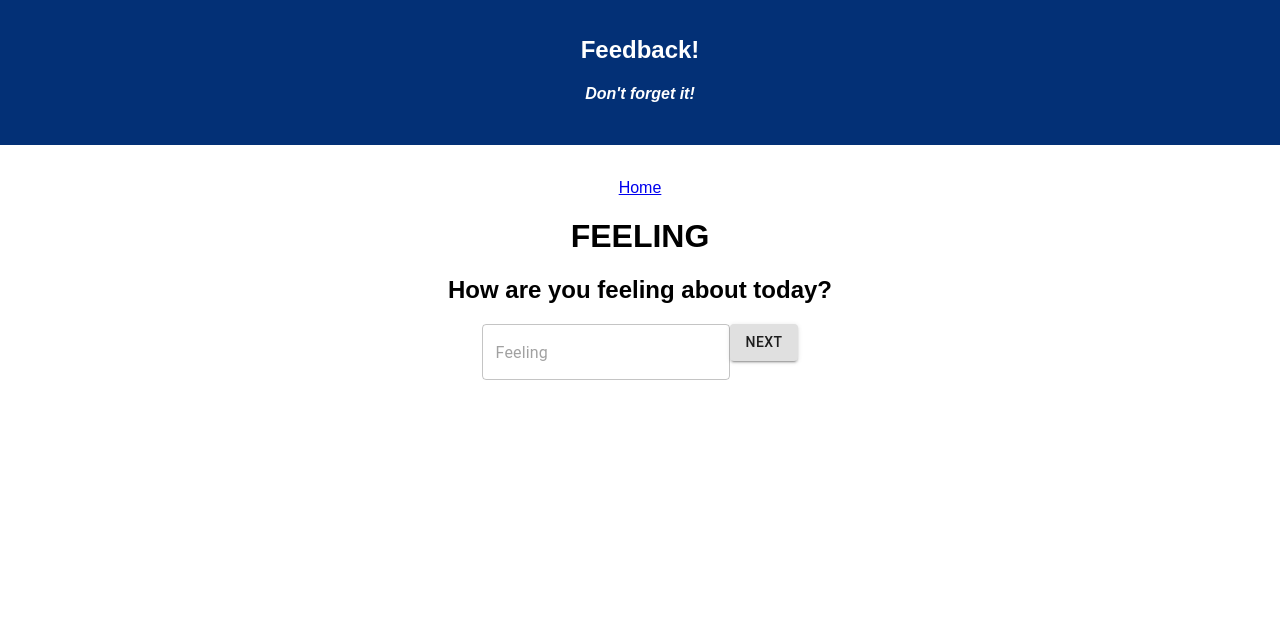
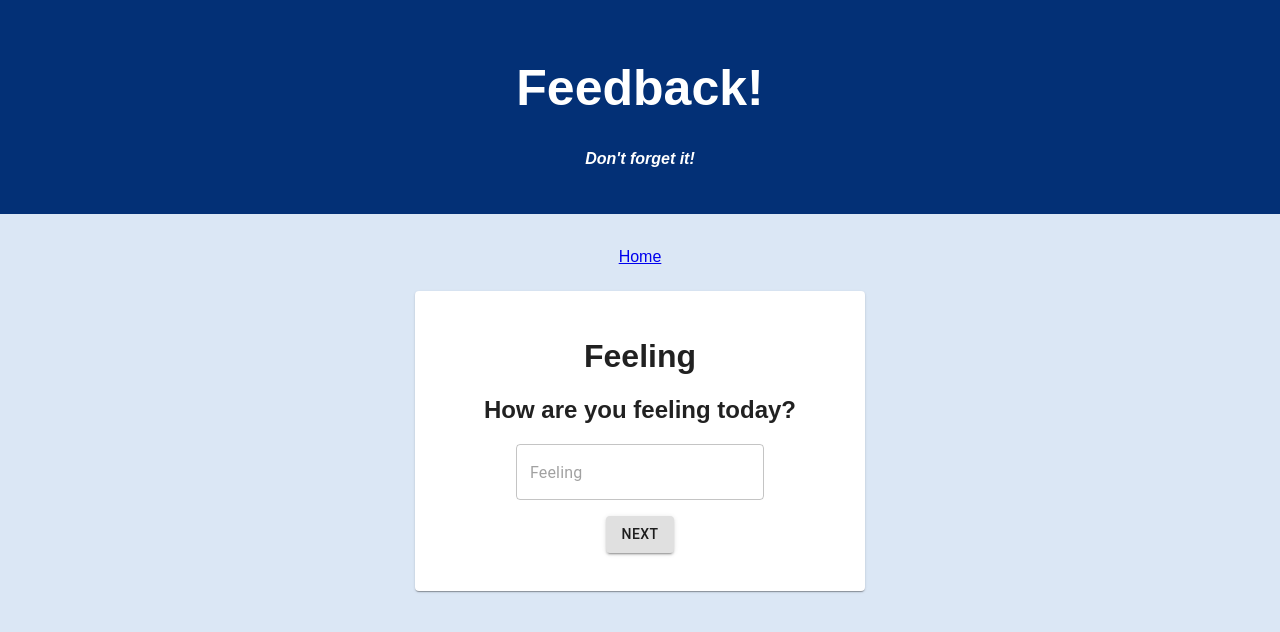
Before and after one commit to jamie-anne-white/redux-feedback-loop, a React app: page / in a window 1280 px wide. Built offline with nearby package versions, Linux system fonts and the light colour scheme.

Commit message:
All pages have MaterialUI styling

```diff
--- a/src/components/App/App.css
+++ b/src/components/App/App.css
@@ -1,18 +1,27 @@
 .App {
   text-align: center;
+  background-color: #dbe7f5
 }
 
 .App-header {
   background-color: #033076;
-  min-height: 70px;
-  padding: 20px;
+  min-height: 75px;
+  padding: 25px;
   color: white;
 }
 
-.App-title {
-  font-size: 1.5em;
+.App-header h1, h4 {
+  background-color: #033076;
 }
 
+.App-title {
+  font-size: 50px;
+}
 .App-intro {
-  font-size: large;
+  font-size: larger;
 }
+
+
+body {
+  background-color: #dbe7f5
+}
--- /dev/null
+++ b/src/components/Comments/Comments.css
@@ -0,0 +1,20 @@
+#paper {
+    height: 250px;
+    width: 400px;
+    margin: 0 auto;
+    padding: 25px;
+    margin-top: 25px;
+    background-color: white;
+}
+
+.container {
+    background-color: #dbe7f5;
+    height: 100%;
+    padding: 0;
+    margin: 0;
+}
+
+.submitBtn {
+    margin-top: 1em;
+    display: block;
+}
--- a/src/components/Comments/Comments.jsx
+++ b/src/components/Comments/Comments.jsx
@@ -2,6 +2,9 @@ import React, { Component } from 'react';
 import { connect } from 'react-redux';
 import Button from '@material-ui/core/Button'
 import { TextField } from '@material-ui/core';
+import Paper from '@material-ui/core/Paper';
+import './Comments.css'
+
 
 
 
@@ -20,16 +23,18 @@ class Comments extends Component {
   }
   render() {
     return (
-      <div>
-
-        <h1>COMMENTS</h1>
-        <h2>Any comments or thoughts you would like to share?</h2>
-        <form onSubmit={this.submitComments}>
+      <div className='container'>
+        <Paper id='paper'>
+        <h1>Comments</h1>
+        <h2>Any comments you want to share?</h2>
+       <form onSubmit={this.submitComments}>
           <TextField multiline variant="outlined" type='text' placeholder='Comments'
-            onChange={(event) => this.setState({ comments: event.target.value })} />
+          onChange={(event) => this.setState({comments: event.target.value})} />
+          <div className='submitBtn' >
           <Button variant="contained" type="submit">Next</Button>
-        </form>
-
+          </div>
+          </form>
+          </Paper>
       </div>
     );
   }
--- /dev/null
+++ b/src/components/Edit/Edit.css
@@ -0,0 +1,20 @@
+#paper {
+    height: 250px;
+    width: 400px;
+    margin: 0 auto;
+    padding: 25px;
+    margin-top: 25px;
+    background-color: white;
+}
+
+.container {
+    background-color: #dbe7f5;
+    height: 100%;
+    padding: 0;
+    margin: 0;
+}
+
+.submitBtn {
+    margin-top: 1em;
+    display: block;
+}
--- a/src/components/Edit/Edit.jsx
+++ b/src/components/Edit/Edit.jsx
@@ -3,6 +3,8 @@ import { connect } from 'react-redux';
 import axios from 'axios';
 import Button from '@material-ui/core/Button';
 import TextField from '@material-ui/core/TextField';
+import Paper from '@material-ui/core/Paper';
+import './Edit.css';
 
 class Edit extends Component {
 
@@ -43,7 +45,7 @@ class Edit extends Component {
         if (this.state.feeling === "" || this.state.understanding === "" || this.state.support === "") {
             alert('please complete all fields')
         } else {
-            this.props.dispatch({type: 'ADD_EDITED_FEEDBACK', payload: this.state.feedback})
+            this.props.dispatch({ type: 'ADD_EDITED_FEEDBACK', payload: this.state.feedback })
             this.setState({
                 ...this.state,
                 viewSubmit: true
@@ -53,10 +55,11 @@ class Edit extends Component {
 
     render() {
         return (
-            <div>
+            <div className="container">
                 <h2>Edit Your Feedback</h2>
 
-                    {/* Material UI labels added in */}
+                <Paper id='paper'>
+
                     <TextField label="feeling" variant="outlined" type='number' defaultValue={this.props.reduxState.feedbackReducer.feeling} min="1" max="10"
                         onChange={(event) => this.setState({ feeling: event.target.value })} />
                     <TextField label="understanding" variant="outlined" type='number' defaultValue={this.props.reduxState.feedbackReducer.understanding} min="1" max="10"
@@ -66,10 +69,14 @@ class Edit extends Component {
                     <TextField multiline label="comments" variant="outlined" type='text' defaultValue={this.props.reduxState.feedbackReducer.comments}
                         onChange={(event) => this.setState({ comments: event.target.value })} />
 
-                    {/* need to make this conditionally render */}
+
+                    <div className='submitBtn' >
+                        {/* Conditionally render done button or submit button */}
                         {this.state.viewSubmit ? <Button variant="contained" color="primary" onClick={this.submitFeedback}>Submit</Button> :
                             <Button variant="contained" onClick={(event) => this.closeEditor(event)}>Done</Button>}
 
+                    </div>
+                </Paper>
             </div>
         );
     }
--- /dev/null
+++ b/src/components/Feeling/Feeling.css
@@ -0,0 +1,20 @@
+#paper {
+    height: 250px;
+    width: 400px;
+    margin: 0 auto;
+    padding: 25px;
+    margin-top: 25px;
+    background-color: white;
+}
+
+.container {
+    background-color: #dbe7f5;
+    height: 100%;
+    padding: 0;
+    margin: 0;
+}
+
+.submitBtn {
+    margin-top: 1em;
+    display: block;
+}
--- a/src/components/Feeling/Feeling.jsx
+++ b/src/components/Feeling/Feeling.jsx
@@ -2,6 +2,8 @@ import React, { Component } from 'react';
 import { connect } from 'react-redux';
 import Button from '@material-ui/core/Button'
 import TextField from '@material-ui/core/TextField';
+import Paper from '@material-ui/core/Paper';
+import './Feeling.css'
 
 
 class Feeling extends Component {
@@ -19,17 +21,18 @@ class Feeling extends Component {
 
   render() {
     return (
-      <div>
-
-        <h1>FEELING</h1>
-        <h2>How are you feeling about today?</h2>
-        <form onSubmit={this.submitFeelings}>
-        <TextField variant="outlined" required type='number' placeholder='Feeling' min="1" max="10"
-            onChange={(event) => this.setState({ feelings: event.target.value })} />
+      <div className="container">
+      <Paper id='paper'>
+          <h1>Feeling</h1>
+          <h2>How are you feeling today?</h2>
+          <form onSubmit={this.submitFeelings}>
+          <TextField variant="outlined" required type='number' placeholder='Feeling' min="1" max="10"
+          onChange={(event) => this.setState({feelings: event.target.value})}/>
+          <div className='submitBtn' >
           <Button variant="contained" type="submit">Next</Button>
-        </form>
-
-
+          </div>
+          </form>
+      </Paper>
       </div>
     );
   }
--- /dev/null
+++ b/src/components/Review/Review.css
@@ -0,0 +1,20 @@
+#paper {
+    height: 250px;
+    width: 400px;
+    margin: 0 auto;
+    padding: 25px;
+    margin-top: 25px;
+    background-color: white;
+}
+
+.container {
+    background-color: #dbe7f5;
+    height: 100%;
+    padding: 0;
+    margin: 0;
+}
+
+.submitBtn {
+    margin-top: 1em;
+    display: block;
+}
--- a/src/components/Review/Review.jsx
+++ b/src/components/Review/Review.jsx
@@ -1,7 +1,9 @@
 import React, { Component } from 'react';
 import { connect } from 'react-redux';
 import axios from 'axios';
-import Button from '@material-ui/core/Button'
+import Button from '@material-ui/core/Button';
+import Paper from '@material-ui/core/Paper';
+import './Review.css'
 
 
 class Review extends Component {
@@ -23,20 +25,19 @@ class Review extends Component {
 
     render() {
         return (
-            <div>
-
-                <h2>REVIEW</h2>
+            <div className="container">
+                <Paper id='paper'>
+                    <h2>Review Your Feedback</h2>
 
                     <p>Feelings: {this.props.reduxState.feedbackReducer.feeling}</p>
                     <p>Understanding: {this.props.reduxState.feedbackReducer.understanding}</p>
                     <p>Support: {this.props.reduxState.feedbackReducer.support}</p>
                     <p>Comments: {this.props.reduxState.feedbackReducer.comments}</p>
-
+                    <div className='submitBtn' >
                         <Button variant="contained" color="primary" onClick={this.submitFeedback}>Submit</Button>
-                {/* edit button */}
                         <Button variant="contained" color="secondary" onClick={this.editFeedback}>Edit</Button>
-
-
+                    </div>
+                </Paper>
             </div>
         );
     }
--- /dev/null
+++ b/src/components/Success/Success.css
@@ -0,0 +1,20 @@
+#paper {
+    height: 250px;
+    width: 400px;
+    margin: 0 auto;
+    padding: 25px;
+    margin-top: 25px;
+    background-color: white;
+}
+
+.container {
+    background-color: #dbe7f5;
+    height: 100%;
+    padding: 0;
+    margin: 0;
+}
+
+.submitBtn {
+    margin-top: 1em;
+    display: block;
+}
--- a/src/components/Success/Success.jsx
+++ b/src/components/Success/Success.jsx
@@ -1,5 +1,7 @@
 import React, { Component } from 'react';
 import { connect } from 'react-redux';
+import Paper from '@material-ui/core/Paper';
+import './Success.css'
 
 
 class Success extends Component {
@@ -11,9 +13,11 @@ class Success extends Component {
 
   render() {
     return (
-      <div>
+      <div className="container">
+        <Paper id='paper'>
         <h3>Thanks! Your feedback has been submitted.</h3>
         <button onClick={this.submitFeelings}>Submit New Feedback</button>
+      </Paper>
       </div>
     );
   }
--- a/src/components/Support/Support.jsx
+++ b/src/components/Support/Support.jsx
@@ -2,6 +2,7 @@ import React, { Component } from 'react';
 import { connect } from 'react-redux';
 import Button from '@material-ui/core/Button'
 import TextField from '@material-ui/core/TextField';
+import Paper from '@material-ui/core/Paper';
 
 class Support extends Component {
 
@@ -15,22 +16,22 @@ class Support extends Component {
     this.props.dispatch({ type: 'ADD_SUPPORT', payload: this.state.support })
     this.props.history.push('/4')
   }
+
   render() {
     return (
-      <div>
-
-        <h1>SUPPORT</h1>
-        <h2>How well do you feel you're being supported today?</h2>
+      <div className="container">
+      <Paper id='paper'>
+        <h1>Support</h1>
+        <h2>How well are you being supported?</h2>
         <form onSubmit={this.submitSupport}>
           <TextField variant="outlined" required type='number' placeholder='Support' min="1" max="10"
             onChange={(event) => this.setState({ support: event.target.value })} />
-
-          <Button variant="contained" type="submit">Next</Button>
+          <div className='submitBtn' >
+            <Button variant="contained" type="submit">Next</Button>
+          </div>
         </form>
-
-
-
-      </div>
+      </Paper>
+    </div>
     );
   }
 }
--- /dev/null
+++ b/src/components/Understanding/Understanding.css
@@ -0,0 +1,20 @@
+#paper {
+    height: 250px;
+    width: 400px;
+    margin: 0 auto;
+    padding: 25px;
+    margin-top: 25px;
+    background-color: white;
+}
+
+.container {
+    background-color: #dbe7f5;
+    height: 100%;
+    padding: 0;
+    margin: 0;
+}
+
+.submitBtn {
+    margin-top: 1em;
+    display: block;
+}
--- a/src/components/Understanding/Understanding.jsx
+++ b/src/components/Understanding/Understanding.jsx
@@ -3,6 +3,8 @@ import React, { Component } from 'react';
 import { connect } from 'react-redux';
 import Button from '@material-ui/core/Button'
 import TextField from '@material-ui/core/TextField';
+import Paper from '@material-ui/core/Paper';
+import './Understanding.css'
 
 
 
@@ -22,16 +24,18 @@ class Understanding extends Component {
   render() {
 
     return (
-      <div>
-
-        <h1>UNDERSTANDING</h1>
+      <div className="container">
+        <Paper id='paper'>
+          <h1>Understanding</h1>
           <h2>How well are you understanding the content?</h2>
           <form onSubmit={this.submitUnderstanding}>
             <TextField variant="outlined" required type='number' placeholder='Understanding' min="1" max="10"
               onChange={(event) => this.setState({ understanding: event.target.value })} />
+            <div className='submitBtn' >
               <Button variant="contained" type='submit'>Next</Button>
+            </div>
           </form>
-
+        </Paper>
       </div>
     );
   }
```
Lines whose indentation alone changed are shown as unchanged.
